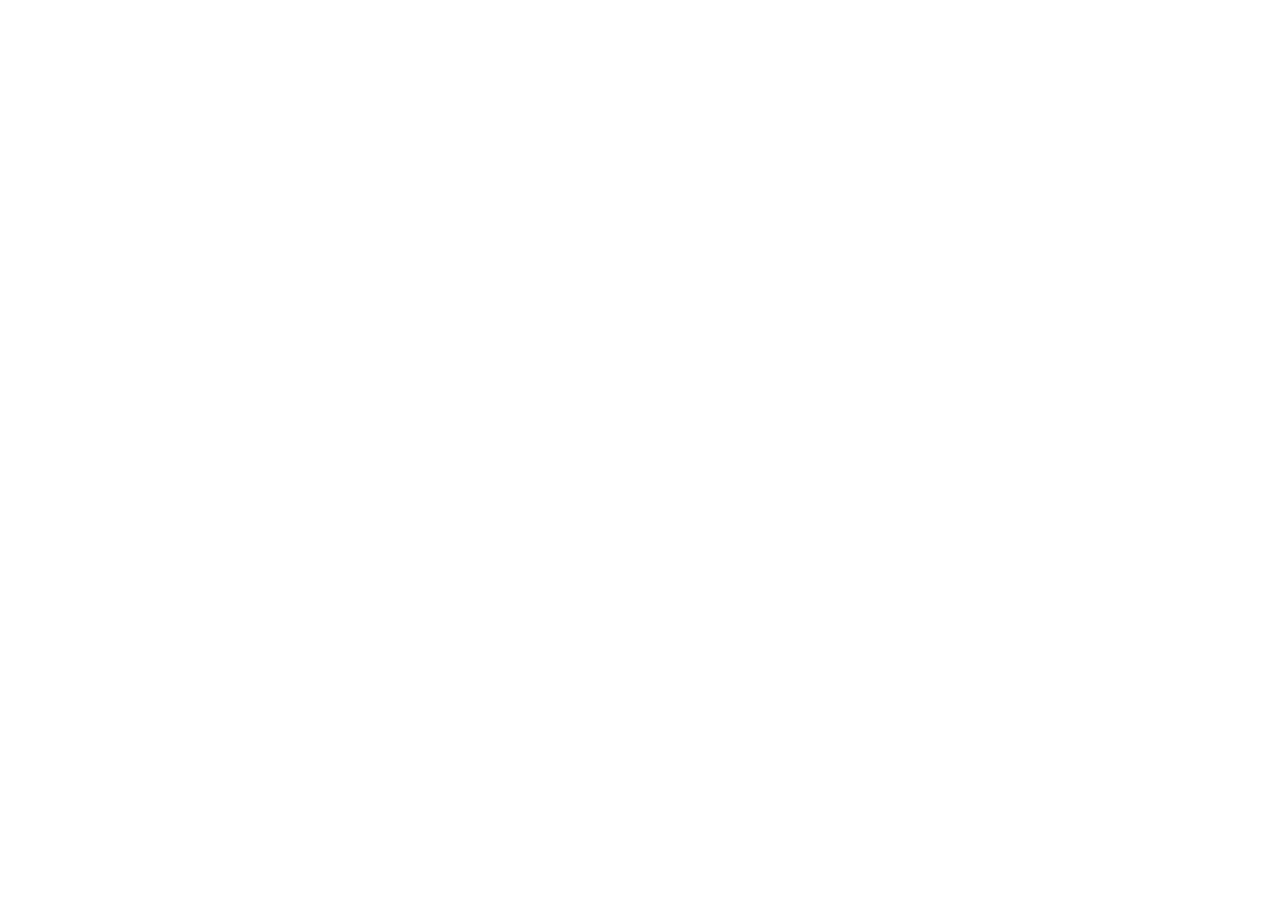
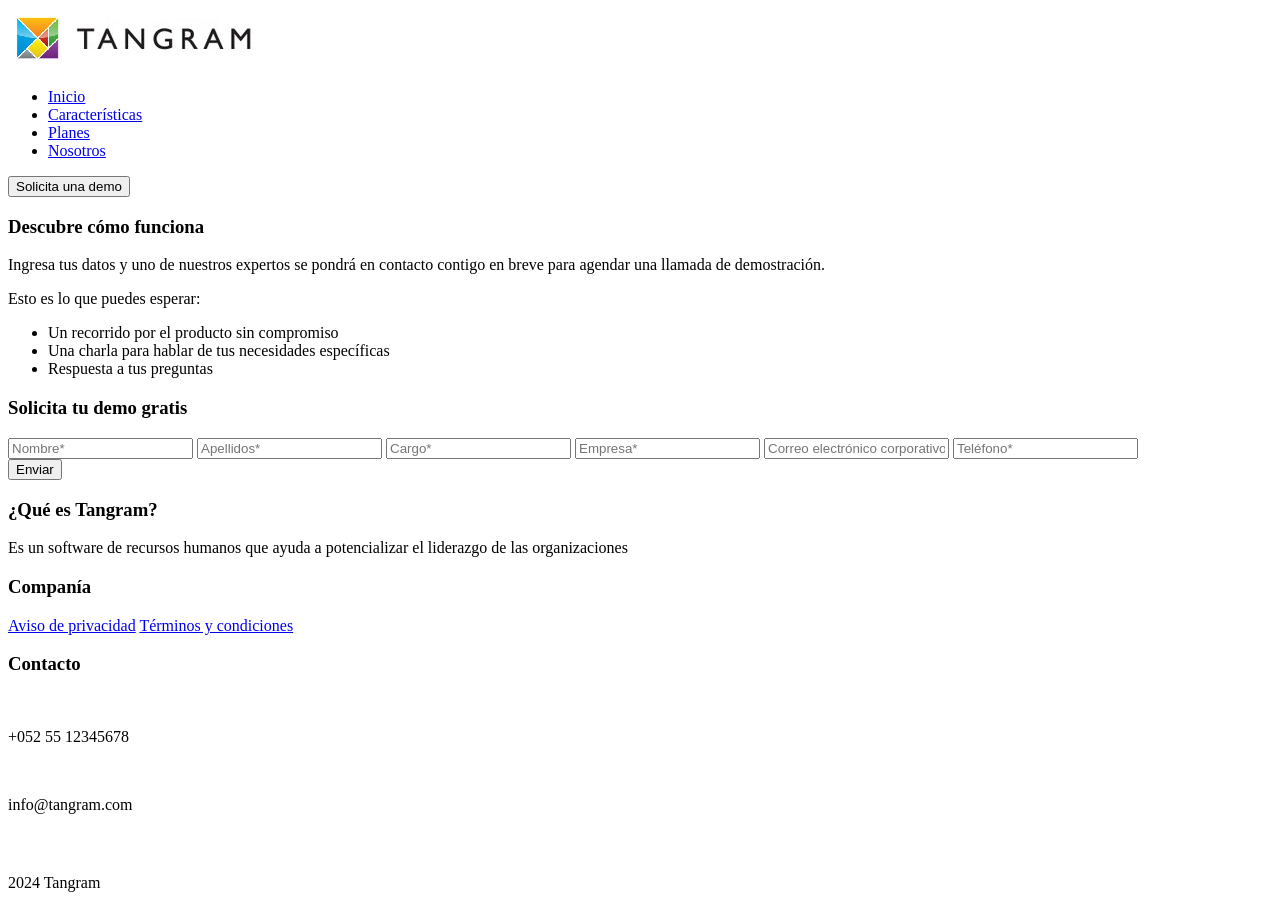
Before and after one commit to vdarturo/vdarturo-PreEntrega2Velazquez, a plain HTML site: page pages/contact.html in a window 1280 px wide. Before the commit the page ends 800 px from the top, so only its background shows below. Drawn offline with Linux system fonts and the light colour scheme.

Commit message:
Layout of the request demo page

```diff
--- a/pages/contact.html
+++ b/pages/contact.html
@@ -7,6 +7,84 @@
     <title>Document</title>
 </head>
 <body>
-
+    <header>
+        <img src="../assets/img/logo.png" alt="Logotipo de tangram">
+        <nav>
+            <ul>
+                <li><a href="../index.html">Inicio</a></li>
+                <li><a href="./features.html">Características</a></li>
+                <li><a href="./plans.html">Planes</a></li>
+                <li><a href="./about_us.html">Nosotros</a></li>
+            </ul>
+        </nav>
+        <a href="#"><button>Solicita una demo</button></a>
+    </header>
+    <main>
+        <section>
+            <article>
+                <h1>Descubre cómo funciona</h1>
+                <p>Ingresa tus datos y uno de nuestros expertos se pondrá en contacto contigo en breve para agendar una llamada de demostración.</p>
+                <p>Esto es lo que puedes esperar:</p>
+                <ul>
+                    <li>Un recorrido por el producto sin compromiso</li>
+                    <li>Una charla para hablar de tus necesidades específicas</li>
+                    <li>Respuesta a tus preguntas</li>
+                </ul>
+            </article>
+            <form>
+                <div>
+                    <h3>Solicita tu demo gratis</h3>
+                </div>
+                <div>
+                    <span>
+                        <input type="text" placeholder="Nombre*" name="nombre">
+                        <input type="text" placeholder="Apellidos*" name="apellidos">
+                    </span>
+                    <input type="text" placeholder="Cargo*" name="cargo">
+                    <input type="text" placeholder="Empresa*" name="empresa">
+                    <input type="email" placeholder="Correo electrónico corporativo*" name="email">
+                    <input type="tel" placeholder="Teléfono*" name="telefono">
+                </div>
+                <div>
+                    <button type="submit">Enviar</button>
+                </div>
+            </form>
+        </section>
+    </main>
+    <footer>
+        <section>
+            <article>
+                <h3>¿Qué es Tangram?</h3>
+                <p>
+                    Es un software de recursos humanos que ayuda a potencializar el liderazgo de las organizaciones
+                </p>
+            </article>
+            <article>
+                <h3>Companía</h3>
+                <a href="#">Aviso de privacidad</a>
+                <a href="#">Términos y condiciones</a>
+            </article>
+            <article>
+                <h3>Contacto</h3>
+                <div>
+                    <img src="../assets/img/icon-telefono.png">
+                    <p>+052 55 12345678</p>
+                </div>
+                <div>
+                    <img src="../assets/img/icon-email.png">
+                    <p>info@tangram.com</p>
+                </div>
+                <aside>
+                    <img src="../assets/img/icon-linkedin.png">
+                    <img src="../assets/img/icon-x.png">
+                    <img src="../assets/img/icon-facebook.png">
+                    <img src="../assets/img/icon-instagram.png">
+                </aside>
+            </article>
+        </section>
+        <section>
+            <p>2024 Tangram</p>
+        </section>
+    </footer>
 </body>
 </html>
```
